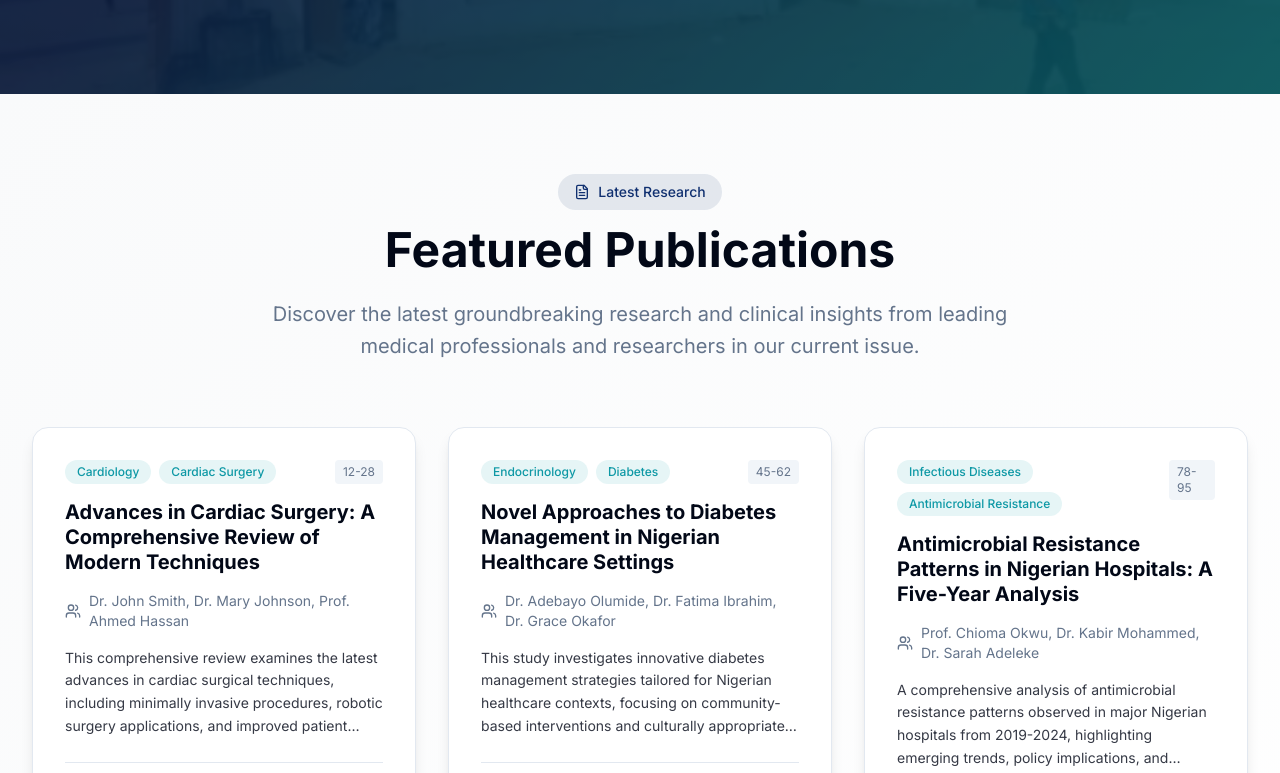
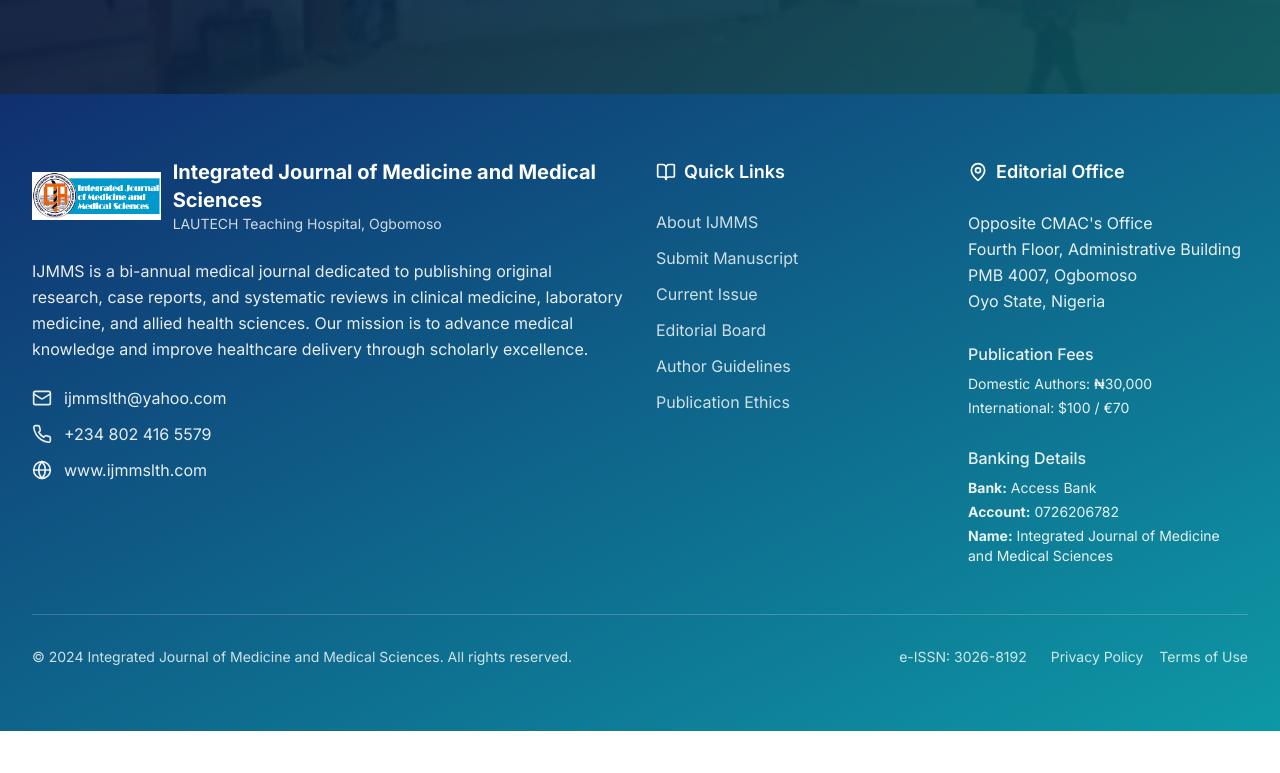
Before and after one commit to Olajohnme/scholarly-nexus-web, a React (Vite) app: page / in a window 1280 px wide. Shown: the part 1227-2000 px from the top of the page. After the commit the page ends 1958 px from the top, so only its background shows below. Built offline with nearby package versions, Linux system fonts and the light colour scheme.

Commit message:
Remove articles from index page

```diff
--- a/src/pages/Index.tsx
+++ b/src/pages/Index.tsx
@@ -1,13 +1,11 @@
 
 import React from 'react';
 import HeroSection from '../components/HeroSection';
-import FeaturedArticles from '../components/FeaturedArticles';
 
 const Index = () => {
   return (
     <div className="min-h-screen bg-background">
       <HeroSection />
-      <FeaturedArticles />
     </div>
   );
 };
```
